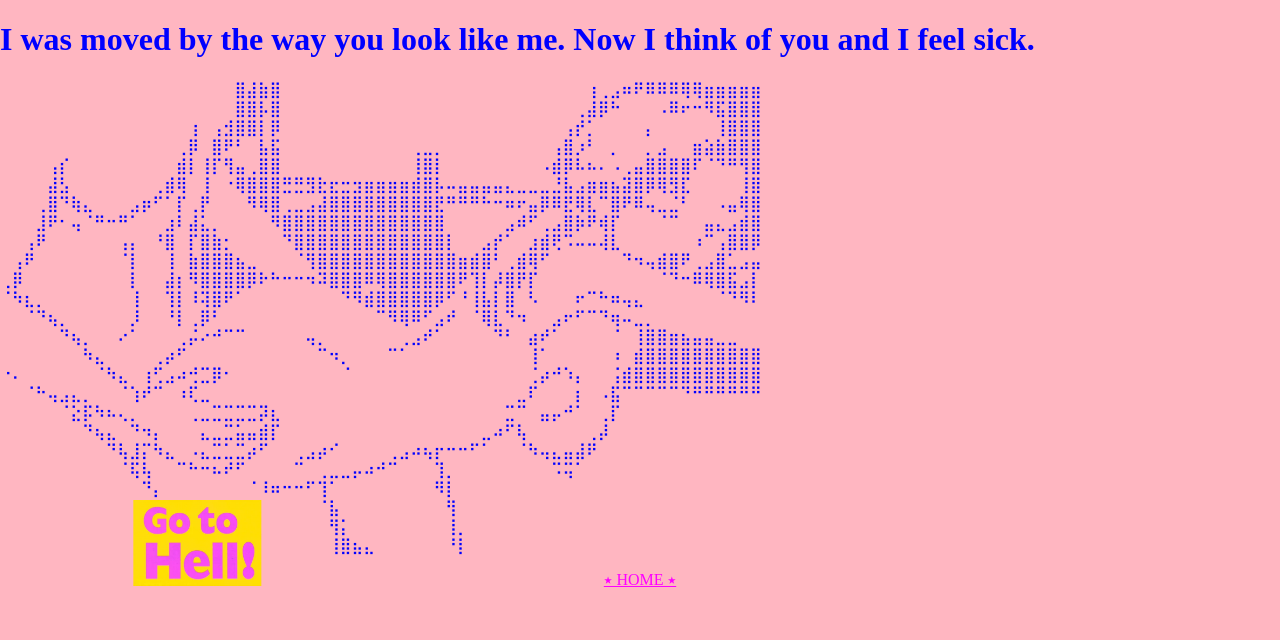
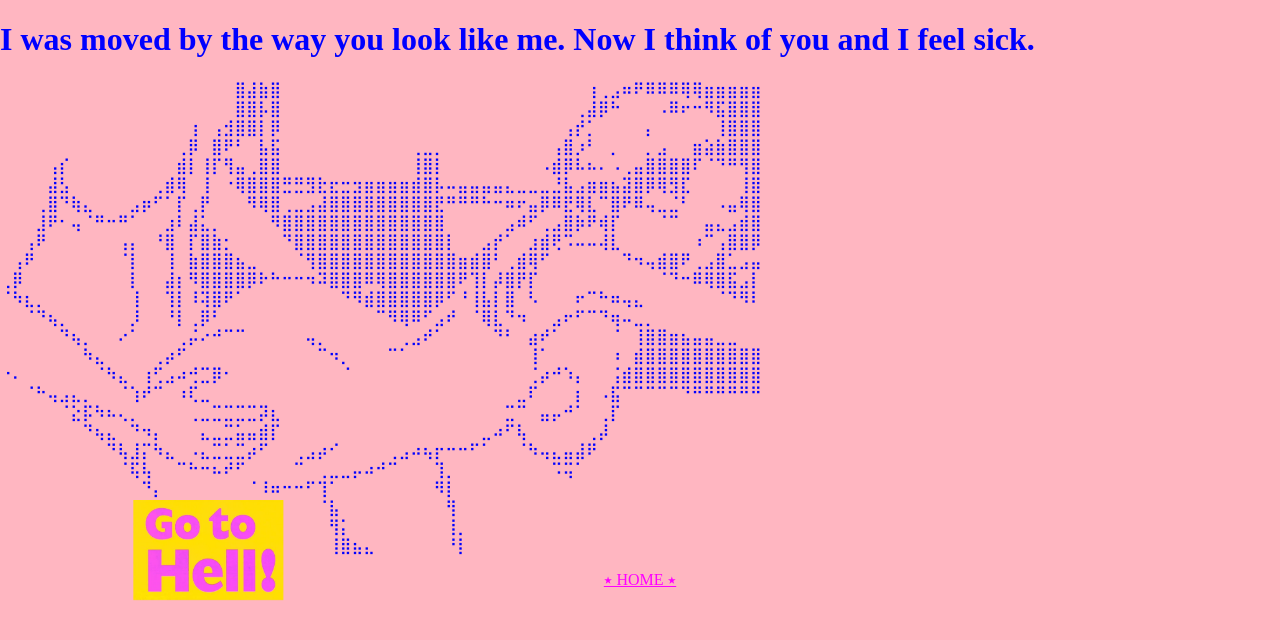
Before and after one commit to dorocarlos/split, a plain HTML site: page heart.html in a window 1280 px wide. Drawn offline with Linux system fonts and the light colour scheme.

Commit message:
Update heart.html

```diff
--- a/heart.html
+++ b/heart.html
@@ -37,7 +37,7 @@
             top: 0;
             left: 0;
             animation: moveAround 12s linear infinite;
-            width: 10%;  /* Adjust width as needed */
+            width: 150px;  /* Adjust width as needed */
             height: auto; /* Maintain aspect ratio */
         }
 </style>
```
